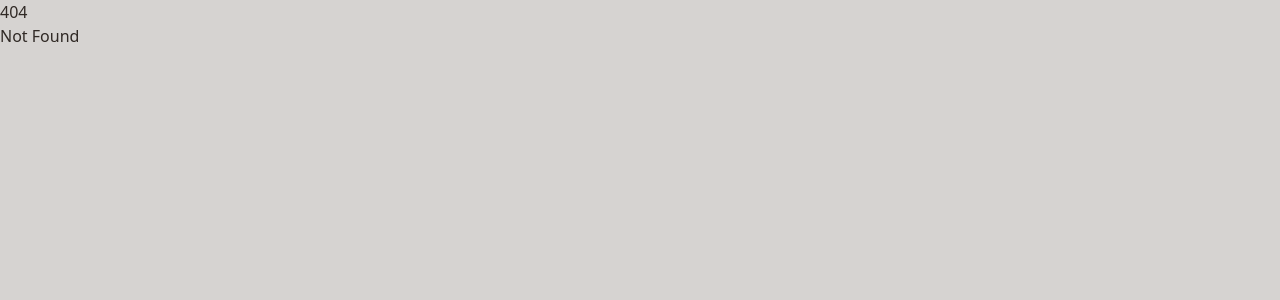
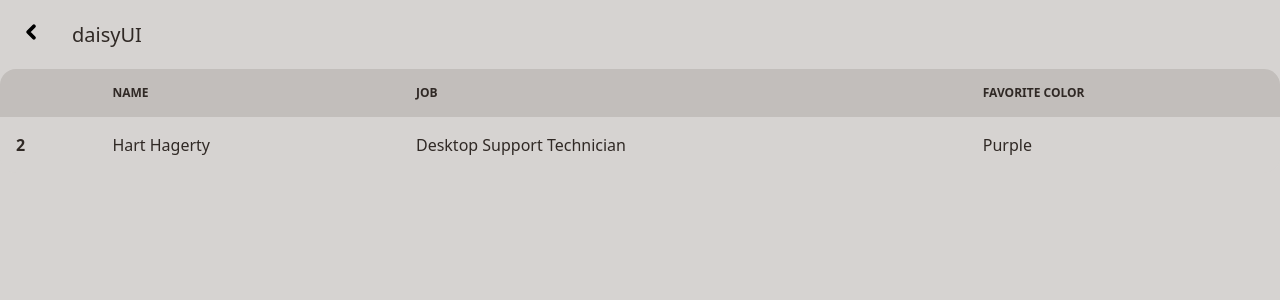
Before and after one commit to albacoredev/morelli-engenharia, a SvelteKit app: page /avaliacoes in a window 1280 px wide. Before the commit this address had no page. Shown: the top 300 px of the page. Built offline with nearby package versions, Linux system fonts and the light colour scheme.

Commit message:
feat: add valuations page

```diff
--- /dev/null
+++ b/src/routes/avaliacoes/+page.svelte
@@ -0,0 +1,51 @@
+<div class="navbar bg-base-100">
+	<div class="flex-none">
+		<a href="./home">
+			<button class="btn btn-square btn-ghost">
+				<svg viewBox="0 0 24 24" fill="none" xmlns="http://www.w3.org/2000/svg"
+					><g id="SVGRepo_bgCarrier" stroke-width="0" /><g
+						id="SVGRepo_tracerCarrier"
+						stroke-linecap="round"
+						stroke-linejoin="round"
+					/><g id="SVGRepo_iconCarrier">
+						<g id="Arrow / Caret_Left_SM">
+							<path
+								id="Vector"
+								d="M13 15L10 12L13 9"
+								stroke="#000000"
+								stroke-width="2"
+								stroke-linecap="round"
+								stroke-linejoin="round"
+							/>
+						</g>
+					</g></svg
+				>
+			</button>
+		</a>
+	</div>
+	<div class="flex-1">
+		<span class="normal-case text-xl px-4">daisyUI</span>
+	</div>
+</div>
+
+<div class="overflow-x-auto">
+	<table class="table w-full">
+		<!-- head -->
+		<thead>
+			<tr>
+				<th />
+				<th>Name</th>
+				<th>Job</th>
+				<th>Favorite Color</th>
+			</tr>
+		</thead>
+		<tbody>
+			<tr class="hover">
+				<th>2</th>
+				<td>Hart Hagerty</td>
+				<td>Desktop Support Technician</td>
+				<td>Purple</td>
+			</tr>
+		</tbody>
+	</table>
+</div>
```
